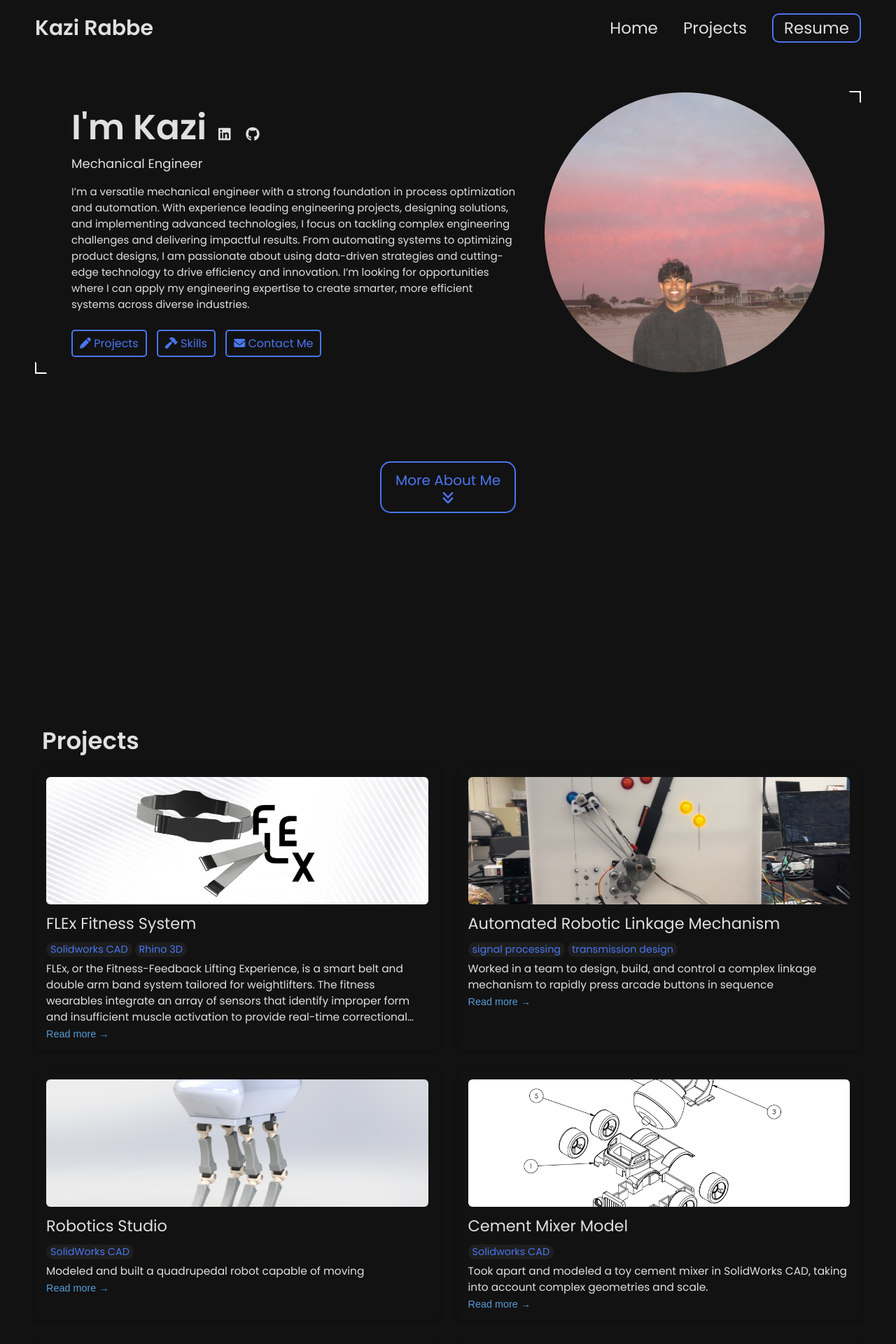
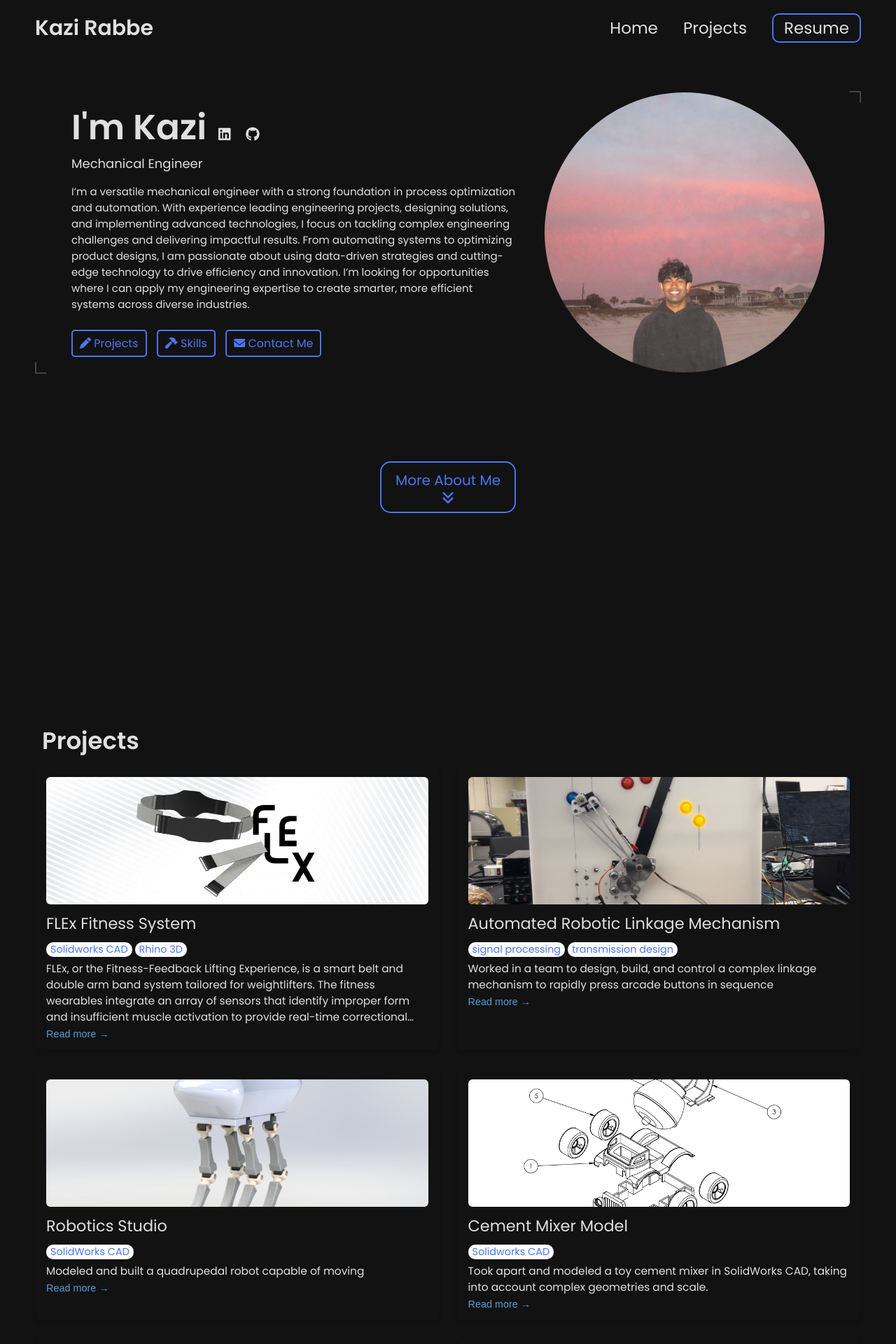
Before and after one commit to kazi-rabbe/kazi-rabbe.github.io, a Jekyll site: the page built from index.html, in a window 1280 px wide. Shown: the top 1920 px of the page at 70% size. Built offline with Jekyll 4.4.1, drawn with Linux system fonts in a browser that asks for light colours.

Commit message:
Update _config.yml

```diff
--- a/_config.yml
+++ b/_config.yml
@@ -85,11 +85,11 @@ formspree-key:   xgvogebv
 # Active theme (Updatethis to switch themes). Make sure to keep the indentation the samne.
 colors: # basic
   text: "#e0e0e0"  # Light gray text for readability
-  border: "#ffffff"  # Darker border
+  border: "#444"  # Darker border
   link: "#4a76ee"  # Keeping links blue for contrast
   highlight: "#569cd6"  # Softer blue for highlights
   background: "#121212"  # Dark background
-  light_background: "#1e1e1e"  # Slightly lighter for contrast
+  light_background: "#ffffff"  # Slightly lighter for contrast
 
 # A few examples.
 basic theme:
```
